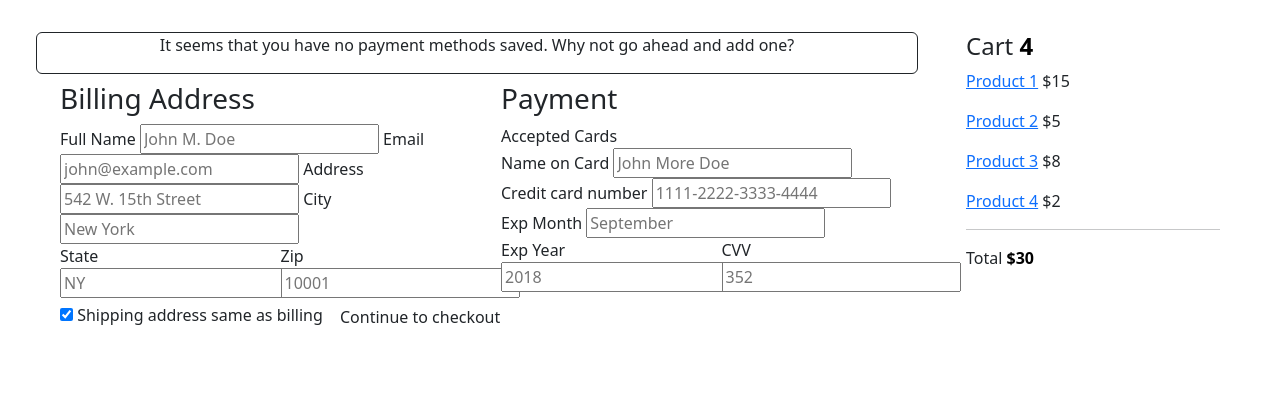
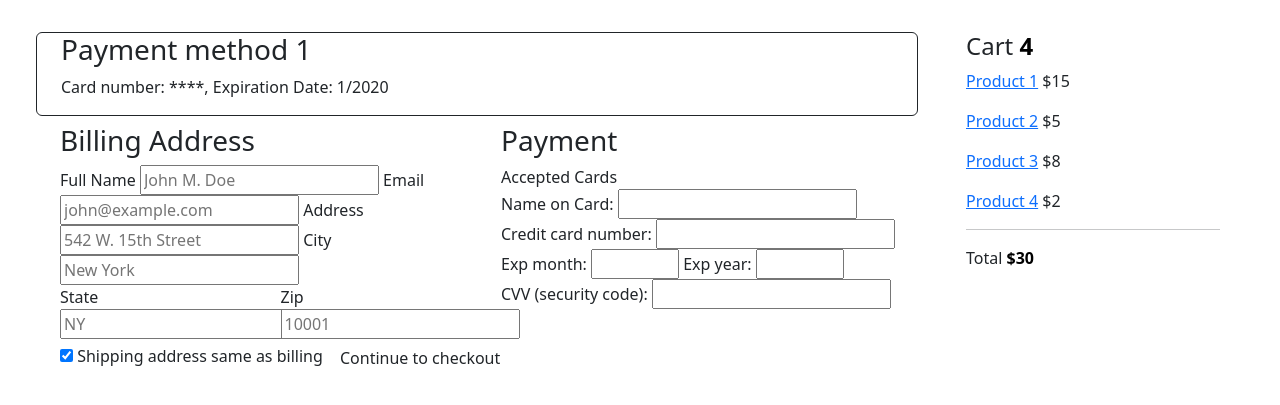
Before and after one commit to tangalbert919/FastSnacks-V2, a Django app: page /payment-methods in a window 1280 px wide. Shown: the part 197-602 px from the top of the page. Run offline with Django 4.2, Linux system fonts and the light colour scheme; a user stored in the database is signed in; tables that the repository leaves empty hold one stand-in row (values such as "Sample post").

Commit message:
Handle adding payment methods

```diff
--- a/FastSnacks/FastSnacksApp/forms.py
+++ b/FastSnacks/FastSnacksApp/forms.py
@@ -2,3 +2,10 @@ from django import forms
 
 class ItemForm(forms.Form):
     itemID = forms.HiddenInput()
+
+class PaymentMethodForm(forms.Form):
+    cname = forms.CharField(label="Name on Card")
+    ccnum = forms.IntegerField(label="Credit card number")
+    expmonth = forms.IntegerField(label="Exp month", min_value=1, max_value=12)
+    expyear = forms.IntegerField(label="Exp year", min_value=0, max_value=99)
+    cvv = forms.IntegerField(label="CVV (security code)")
--- a/FastSnacks/FastSnacksApp/urls.py
+++ b/FastSnacks/FastSnacksApp/urls.py
@@ -10,6 +10,7 @@ urlpatterns = [
     path('list-items', views.ListItemsView.as_view(), name="list-items"),
     path('rewards', views.RewardsView.as_view(), name="rewards"),
     path('payment-methods', views.PaymentView.as_view(), name="payment-methods"),
+    path('payment-methods-add', views.add_payment_method, name="payment-methods-add"),
     path('transaction-history', views.TransactionView.as_view(), name="transaction-history"),
     path('support-submit', views.SupportView.as_view(), name="support-submit"),
     path('profile', views.ProfileView.as_view(), name="profile"),
--- a/FastSnacks/FastSnacksApp/views.py
+++ b/FastSnacks/FastSnacksApp/views.py
@@ -3,13 +3,13 @@ from django.db.models.query import QuerySet
 from django.shortcuts import render
 from django.http import HttpResponse, HttpResponseRedirect
 from django.views import View
-from django.views.generic import ListView, TemplateView
+from django.views.generic import ListView, TemplateView, FormView
 from django.contrib.auth import authenticate, login, logout
 from django.contrib.auth.models import User
 from django.contrib.auth.mixins import LoginRequiredMixin
 from django.contrib.auth.decorators import login_required
 from .models import *
-from .forms import ItemForm
+from .forms import ItemForm, PaymentMethodForm
 
 # Create your views here.
 # TODO: Have all views inherit this class
@@ -136,11 +136,27 @@ class RewardsView(LoginRequiredMixin, BaseView, ListView):
     def get_queryset(self) -> QuerySet[Any]:
         return Item.objects.all()
 
-class PaymentView(LoginRequiredMixin, BaseView, ListView):
+class PaymentView(LoginRequiredMixin, BaseView, ListView, FormView):
     template_name = "payment-methods.html"
+    form_class = PaymentMethodForm
+    success_url = "/payment-methods"
 
     def get_queryset(self) -> QuerySet[Any]:
         return PaymentMethod.objects.all().filter(user=self.request.user)
+
+@login_required
+def add_payment_method(request):
+    form = PaymentMethodForm(request.POST)
+    if form.is_valid():
+        card_no = form.cleaned_data["ccnum"]
+        expmonth = form.cleaned_data["expmonth"]
+        expyear = form.cleaned_data["expyear"]
+        cvv = form.cleaned_data["cvv"]
+        PaymentMethod.objects.create(user=request.user, card_no=card_no, \
+                                     exp_month=expmonth, exp_year=expyear,
+                                     security_code=cvv, account_bal=0.00).save()
+        return HttpResponseRedirect("payment-methods")
+    return HttpResponseRedirect("payment-methods")
 
 class TransactionView(LoginRequiredMixin, BaseView, ListView):
     template_name = "transaction-history.html"
--- a/FastSnacks/templates/payment-methods.html
+++ b/FastSnacks/templates/payment-methods.html
@@ -8,19 +8,18 @@
       <div class="container">
         <form action="/payment-methods-add" method="post">
         {# This allows the user to enter their personal information for billing #}
+          {% csrf_token %}
           <div class="row">
-            {% if methods %}
-            {% for method in methods %}
+            {% for method in object_list %}
             <div class="row d-flex border border-dark rounded align-items-center mb-2">
-              <h3>Payment method {{ forloop.index }}</h3>
-              <p>Card number: {{method.card_no}}, Expiration Date: {{method.exp_month}}/{{method.exp_year}}</p>
+              <h3>Payment method {{ forloop.counter }}</h3>
+              <p>Card number: ****{{method.card_no|slice:"12:16"}}, Expiration Date: {{method.exp_month}}/{{method.exp_year}}</p>
             </div>
-            {% endfor %}
-            {% else %}
+            {% empty %}
             <div class="row d-flex border border-dark rounded align-items-center mb-2">
               <p align="center">It seems that you have no payment methods saved. Why not go ahead and add one?</p>
             </div>
-            {% endif %}
+            {% endfor %}
             <div class="col-6">
               <h3>Billing Address</h3>
               <label for="fname"><i class="fa fa-user"></i> Full Name</label>
@@ -53,6 +52,7 @@
                 <i class="fa fa-cc-mastercard" style="color:red;"></i>
                 <i class="fa fa-cc-discover" style="color:orange;"></i>
               </div>
+              {% comment %}
                 <label for="cname">Name on Card</label>
                 <input type="text" id="cname" name="cardname" placeholder="John More Doe">
                 <label for="ccnum">Credit card number</label>
@@ -70,6 +70,8 @@
                     <input type="text" id="cvv" name="cvv" placeholder="352">
                   </div>
                 </div>
+              {% endcomment %}
+              {{ form }}
             </div>
 
           </div>
```
Lines whose indentation alone changed are shown as unchanged.
